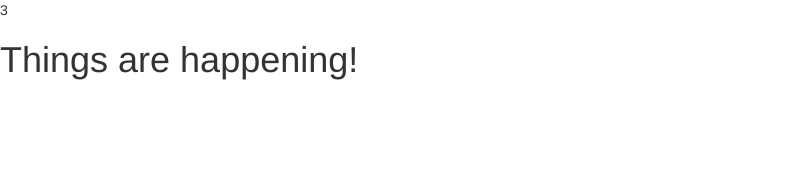
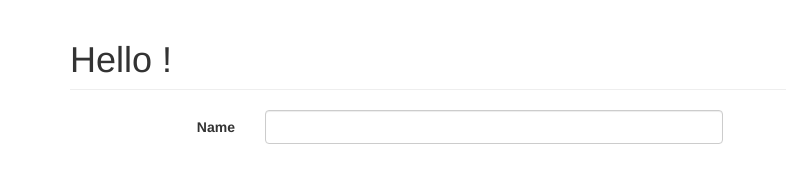
Before and after one commit to MFerger/Correct_Angular_DataBinding, a website: page index.html in a window 1280 px wide. Shown: the whole page, without its empty margins (0-786 px from the left). Drawn offline with nearby package versions, Linux system fonts and the light colour scheme.

Commit message:
Added input form

```diff
--- a/index.html
+++ b/index.html
@@ -1,13 +1,25 @@
 <!DOCTYPE html>
 <html ng-app lang="en">
+
 <head>
   <meta charset="UTF-8">
   <script src="https://ajax.googleapis.com/ajax/libs/angularjs/1.5.5/angular.min.js"></script>
   <link href="https://maxcdn.bootstrapcdn.com/bootstrap/3.3.6/css/bootstrap.min.css" rel="stylesheet" integrity="sha384-1q8mTJOASx8j1Au+a5WDVnPi2lkFfwwEAa8hDDdjZlpLegxhjVME1fgjWPGmkzs7" crossorigin="anonymous">
   <title>Angular Playground</title>
 </head>
+
 <body>
-  {{1+2}}
-<h1>Things are happening!</h1>
+  <div class="container">
+    <h1 class='page-header'>Hello {{yourName}}!</h1>
+    <div class='form-horizontal'>
+      <div class='form-group'>
+        <label class='col-sm-2 control-label'>Name</label>
+        <div class='col-sm-5'>
+          <input type="text" class='form-control'>
+        </div>
+      </div>
+    </div>
+  </div>
 </body>
+
 </html>
```
Also changed, not shown: README.md.
